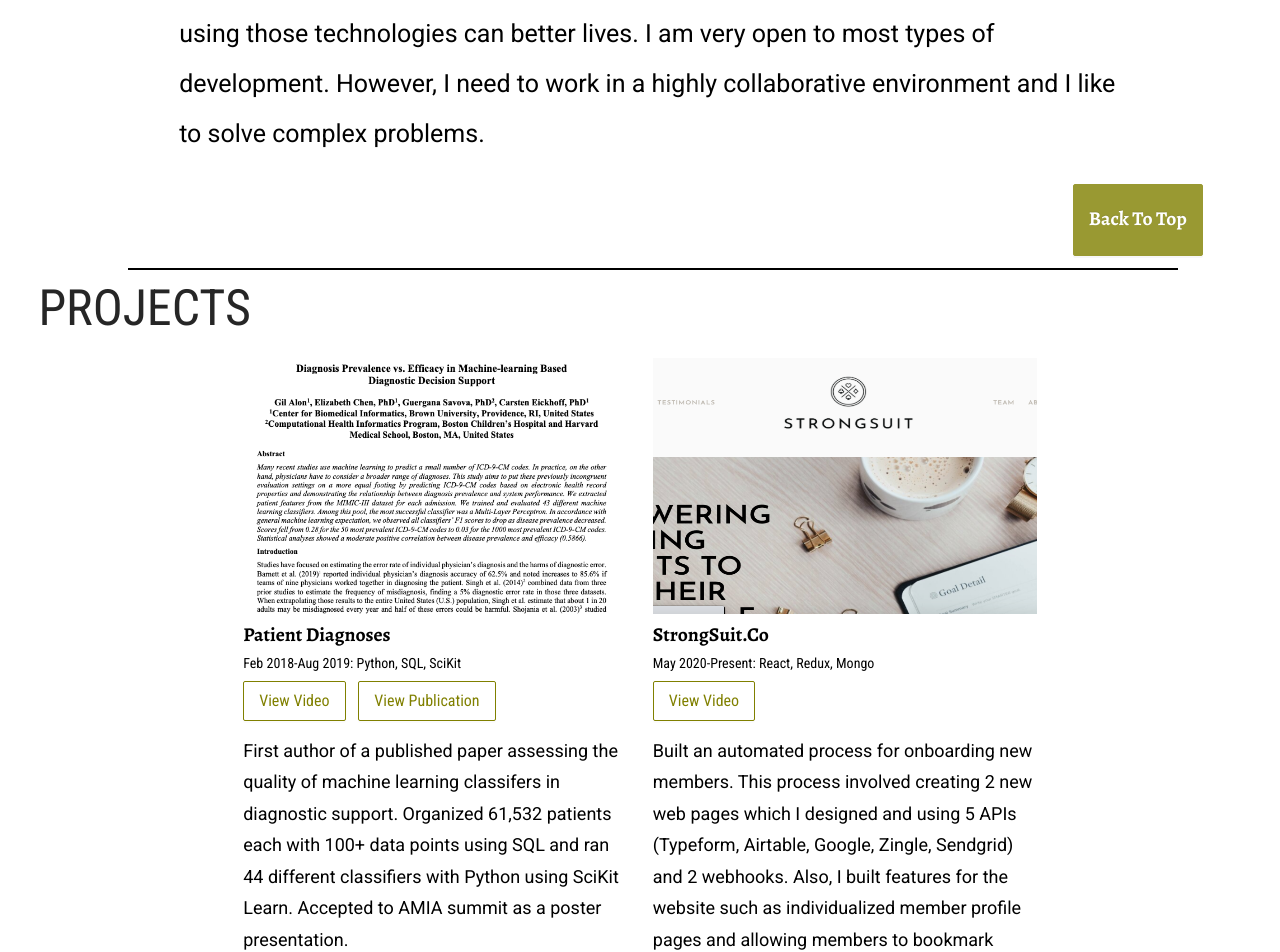
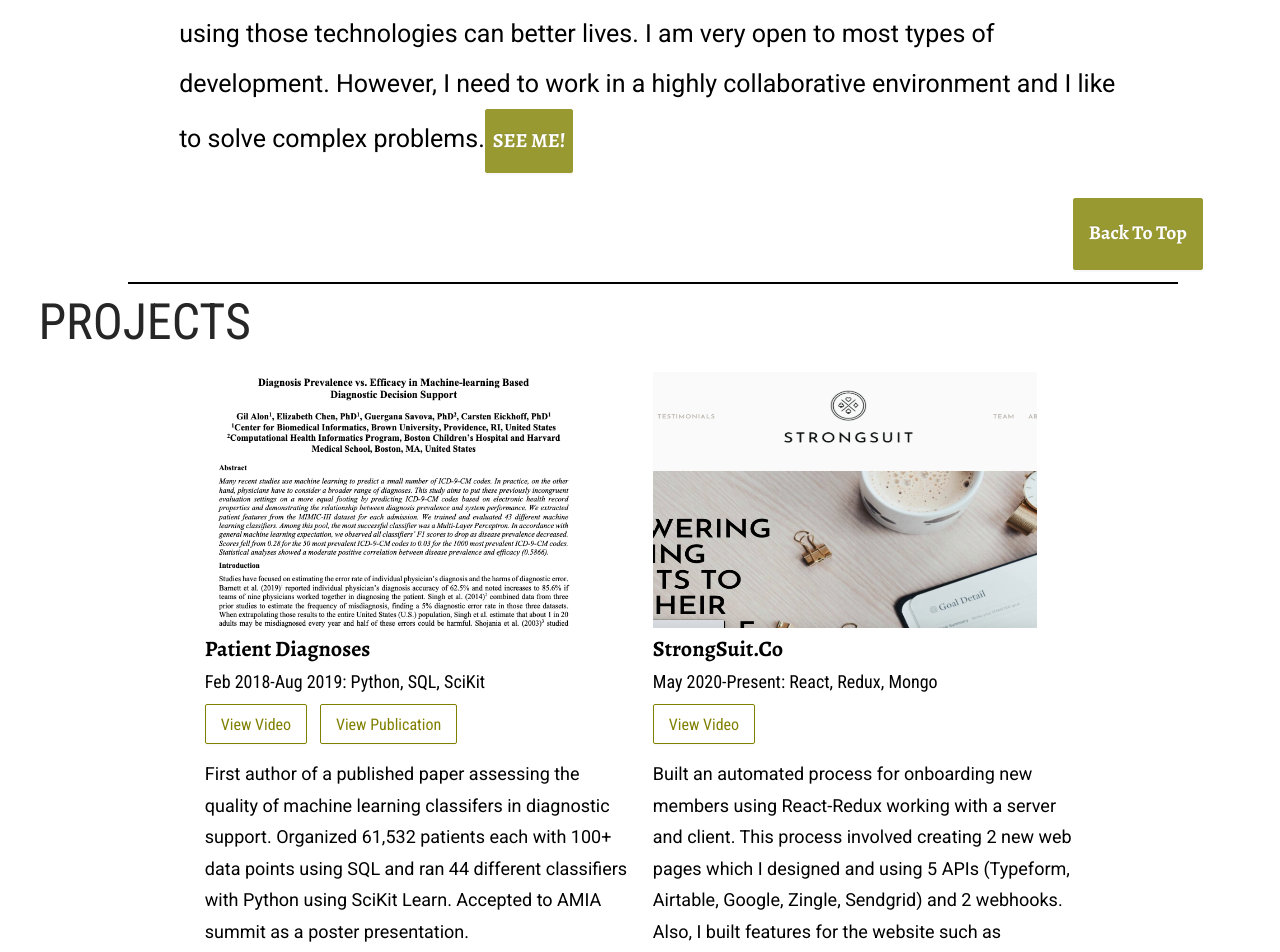
Before and after one commit to galon1/portfolio, a React (Create React App) app: page / in a window 1280 px wide. Shown: the part 934-1886 px from the top of the page. Built offline with nearby package versions, Linux system fonts and the light colour scheme.

Commit message:
Added See Me button and added width to projects description

```diff
--- a/src/components/Home.js
+++ b/src/components/Home.js
@@ -1,11 +1,29 @@
 import React from 'react';
 import '../css/Home.css';
 import Navigation from './Navigation.js'
-import { Button, Tooltip } from 'antd';
+import { Button, Tooltip, Modal } from 'antd';
 import { LinkedinOutlined, GithubOutlined } from '@ant-design/icons';
 import Projects from './Projects.js';
+import mypicture from '../uploads/mypicture.JPG'
 
 class Home extends React.Component {
+
+    constructor(props) {
+        super(props);
+        this.state = {
+            modalVisible: false
+        }
+        this.openModal = this.openModal.bind(this);
+        this.closeModal = this.closeModal.bind(this);
+      }
+
+      openModal() {
+          this.setState({modalVisible: true});
+      }
+
+      closeModal() {
+        this.setState({modalVisible: false});
+    }
 
     render() {
         return (
@@ -26,18 +44,26 @@
             </div>
             <h2 className="section-title" id="about">ABOUT ME</h2>
             <div className="wrapper">
-            {/* <Button > SEE ME! </Button> */}
             <p className="about-text">
             Hi! My name is Gil Alon and I am currently a junior studying computer science at Brown University.
                                 I am very interested in machine learning and cybersecurity and how using those technologies can better lives. I am very open to
                                 most types of development. However, I need to work in a highly collaborative environment and I like
-                                to solve complex problems.</p>
+                                to solve complex problems.
+                                <Button onClick= {()=> this.openModal()} type="primary" size="small" className="see-me-button"> SEE ME! </Button>
+                                </p>
         <Button  type="primary" className="back-to-top-buttons" onClick={()=> document.documentElement.scrollTop = 0}> Back To Top</Button>
                                 <div className="border"></div>
            </div>
             <h2 className="section-title" id ="projects">PROJECTS <br /> </h2>
             <Projects />
             <Button  type="primary" className="back-to-top-buttons" onClick={()=> document.documentElement.scrollTop = 0}> Back To Top</Button>
+            <Modal
+            title="My Picture"
+            visible={this.state.modalVisible}
+            footer={null}
+            onCancel={this.closeModal}>
+            <img src={mypicture} className="me-picture" alt="" />
+            </Modal>
             </>
         )
     }
--- a/src/components/Projects.js
+++ b/src/components/Projects.js
@@ -45,9 +45,8 @@
         const images = [amia_paper, strongsuit, amitalon, whoosh, bcrypt, othello]
         const descriptions = [`First author of a published paper assessing the quality of machine learning classifers in diagnostic support. Organized
             61,532 patients each with 100+ data points using SQL and ran 44 different classifiers with Python using SciKit Learn. Accepted to AMIA summit as a poster presentation.`,
-            `Built an automated process for onboarding new members. This process involved creating 2 new web pages which I designed and using 5 APIs (Typeform, Airtable, Google, Zingle, Sendgrid) and 2 webhooks.
-            Also, I built features for the website such as individualized member profile pages and allowing members to bookmark posts and filter posts
-            based on date. All features were built using React.`, `I worked with a small business client to build a professional website for her Speech Language Pathologist private clinic.
+            `Built an automated process for onboarding new members using React-Redux working with a server and client. This process involved creating 2 new web pages which I designed and using 5 APIs (Typeform, Airtable, Google, Zingle, Sendgrid) and 2 webhooks.
+            Also, I built features for the website such as individualized member profile pages and allowing members to bookmark and filter posts.`, `I worked with a small business client to build a professional website for her Speech Language Pathologist private clinic.
             I built the website using React and CSS for design. The website is formatted also for mobile access. Features include a slideshow of images that members can click through or slide through on their own, click through testimonial quotes and an automatic email opening button.`,
         `Worked on a team to build a retrieval model for the TREC 2019 Preicision Medicine competition. We used the Python Whoosh library to index thousands of PubMed articles, retrieve documents using Okapi BM25F model and implemented query expansion using the Lexigram API. We submitted a written publication to TREC.`,
         `Built a secure database system for file user accounts, file download, upload and storage. I used SQL to construct a secure database of users, session ids and hashed and salted passwords. All inputs were parsed and paths santized using Python and bcrypt library. Client-side and server communications were secured and SQL injection attacks prevented by writing complete SQL statements.`, `Built a working Othello game using AI MiniMax algorithm with 3 depth levels in Java and using JavaFX. Built a working GUI allowing players to choose to play with a human or aganist a computer.`]
--- a/src/css/Home.css
+++ b/src/css/Home.css
@@ -50,6 +50,20 @@
     padding-left: 3vw;
 }
 
+.see-me-button{
+    font-family: 'Alegreya', serif !important;
+    background-color: olive !important;
+    border-color: olive !important;
+    color: white;
+    opacity: 0.8;
+    font-size: 20px !important;
+    height: 8vh !important;
+}
+
+.see-me-button:hover {
+    color: black !important;
+}
+
 .back-to-top-buttons{
     height: 9vh !important;
     font-family: 'Alegreya', serif !important;
@@ -63,3 +77,8 @@
 .back-to-top-buttons:hover {
     color: black !important;
 }
+
+.me-picture{
+    width: 100%;
+    height: auto;
+}
--- a/src/css/Projects.css
+++ b/src/css/Projects.css
@@ -11,7 +11,7 @@
 }
 
 .project-wrapper {
-    width: 30vw;
+    width: 33vw;
     height: 45vw;
     margin-right: 2vw;
     margin-bottom: 2vw;
@@ -20,7 +20,7 @@
 .title {
     margin-top: 2vh;
     font-family:'Alegreya';
-    font-size: 1.4em;
+    font-size: 22px;
     line-height: 0.5em;
 }
 
@@ -28,6 +28,7 @@
     font-family: 'Roboto Condensed', sans-serif;
     font-weight: normal !important;
     line-height: 0.5em;
+    font-size: 18px;
 }
 
 .pictures {
```
Also changed, not shown: src/uploads/mypicture.JPG (added).
